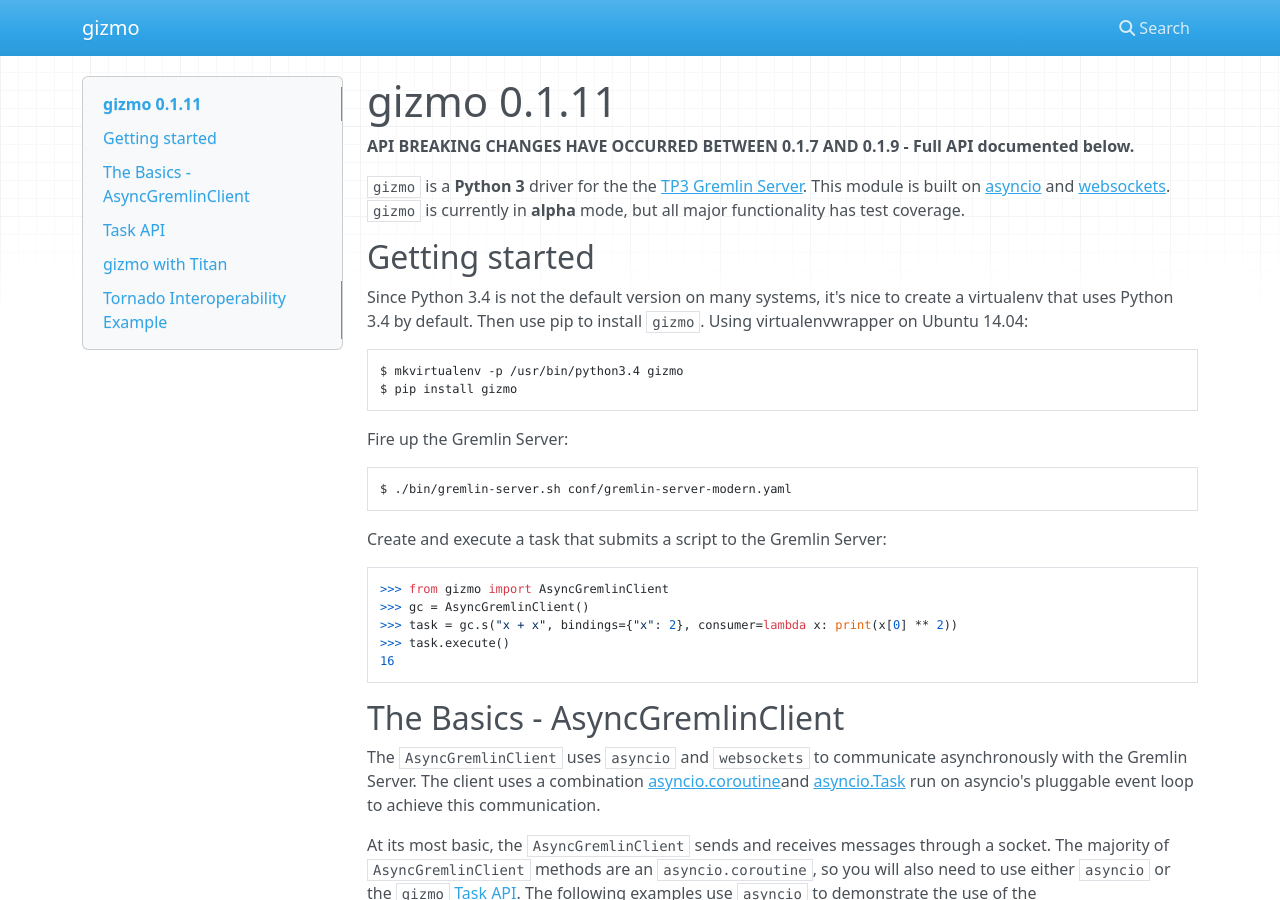
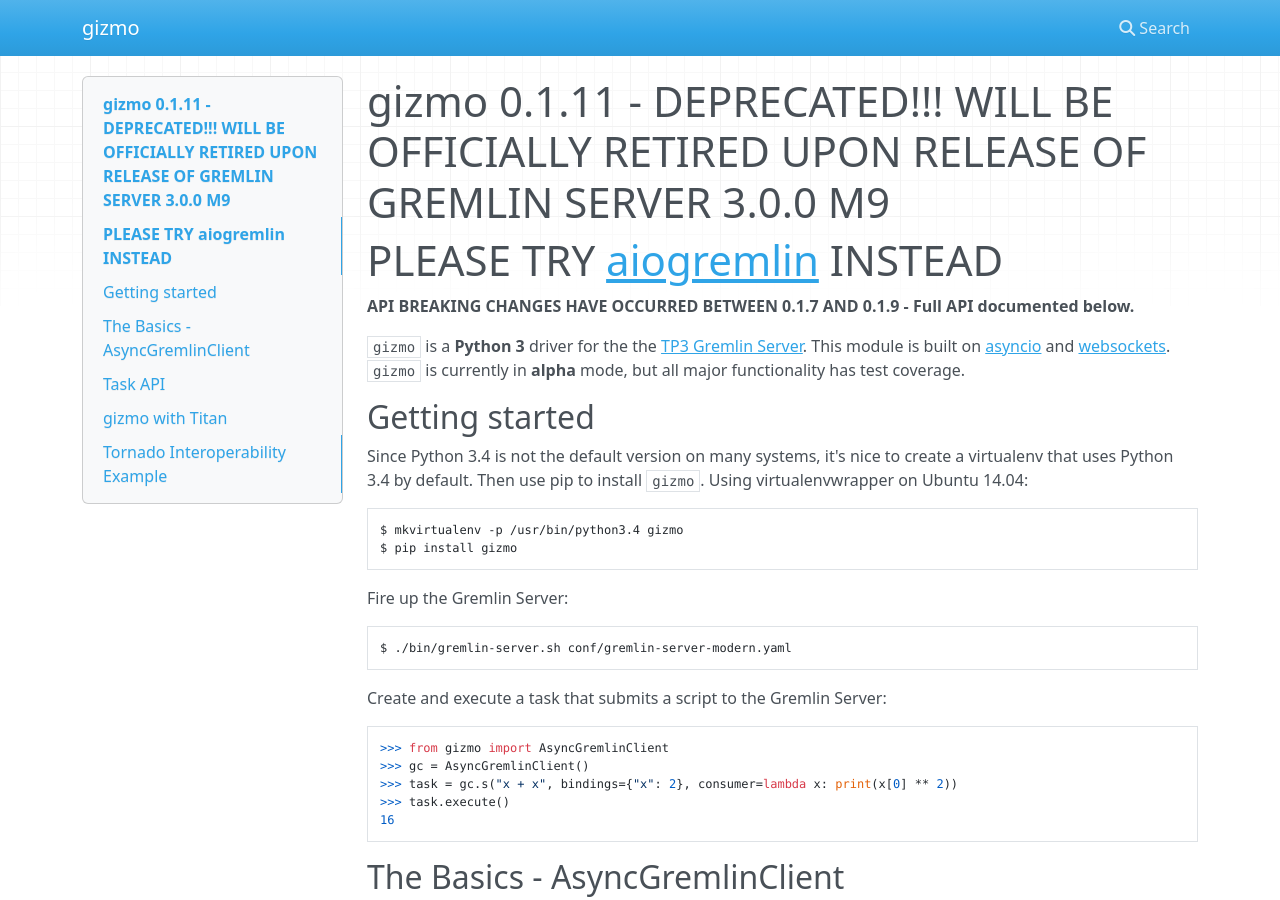
Before and after one commit to davebshow/gizmo, an MkDocs documentation site: the page built from docs/index.md, in a window 1280 px wide and 900 px high. Built offline with MkDocs 1.6.1, drawn with Linux system fonts in a browser that asks for light colours; nearby versions of some CDN libraries; old or Windows-style settings are respelled for this version of MkDocs.

Commit message:
notice of deprecation

```diff
--- a/README.md
+++ b/README.md
@@ -1,4 +1,5 @@
-# gizmo 0.1.11
+# gizmo 0.1.11 DEPRECATED!!! WILL BE OFFICIALLY RETIRED UPON RELEASE OF GREMLIN SERVER 3.0.0 M9
+# PLEASE TRY [aiogremlin](https://pypi.python.org/pypi/aiogremlin) INSTEAD
 
 **API BREAKING CHANGES HAVE OCCURRED BETWEEN 0.1.7 AND 0.1.9 - Full API documented below.**
 
--- a/docs/index.md
+++ b/docs/index.md
@@ -1,4 +1,5 @@
-# gizmo 0.1.11
+# gizmo 0.1.11 - DEPRECATED!!! WILL BE OFFICIALLY RETIRED UPON RELEASE OF GREMLIN SERVER 3.0.0 M9
+# PLEASE TRY [aiogremlin](https://pypi.python.org/pypi/aiogremlin) INSTEAD
 
 **API BREAKING CHANGES HAVE OCCURRED BETWEEN 0.1.7 AND 0.1.9 - Full API documented below.**
 
```
Also changed, not shown: site/index.html.
